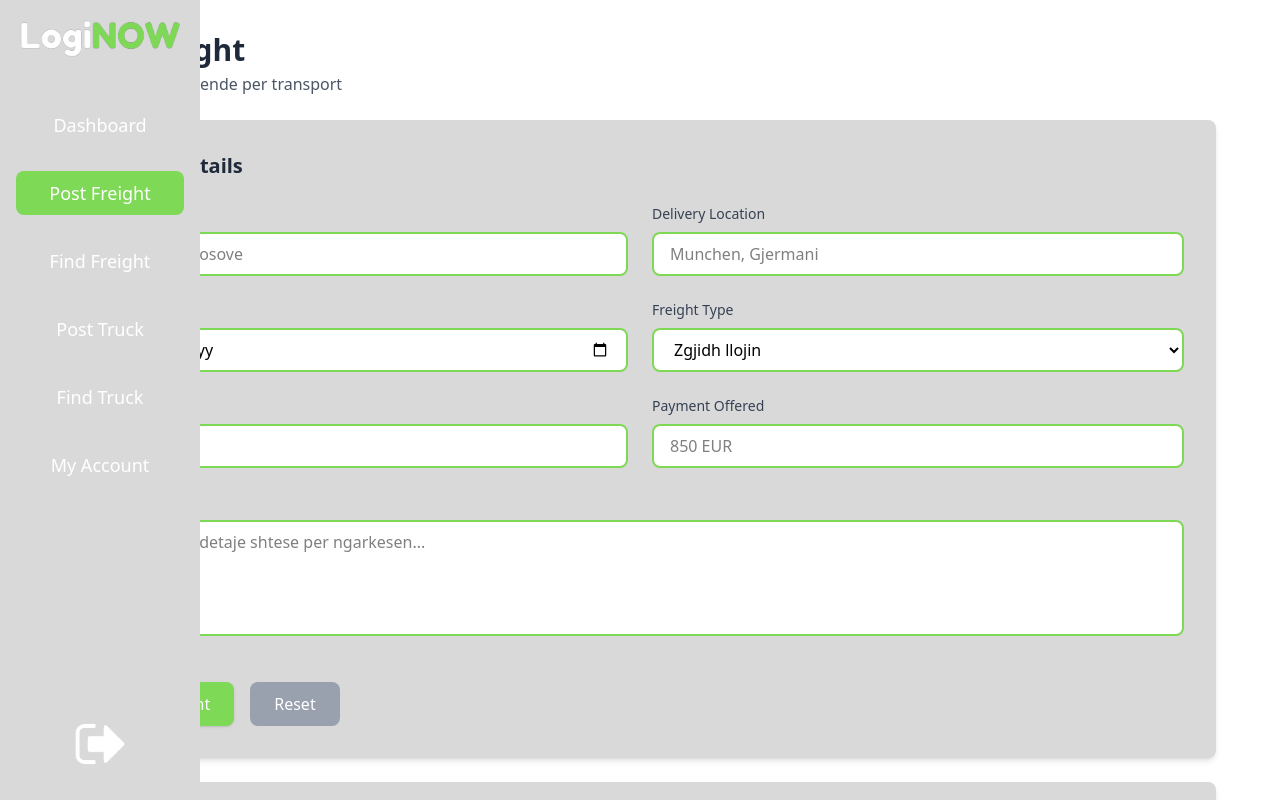
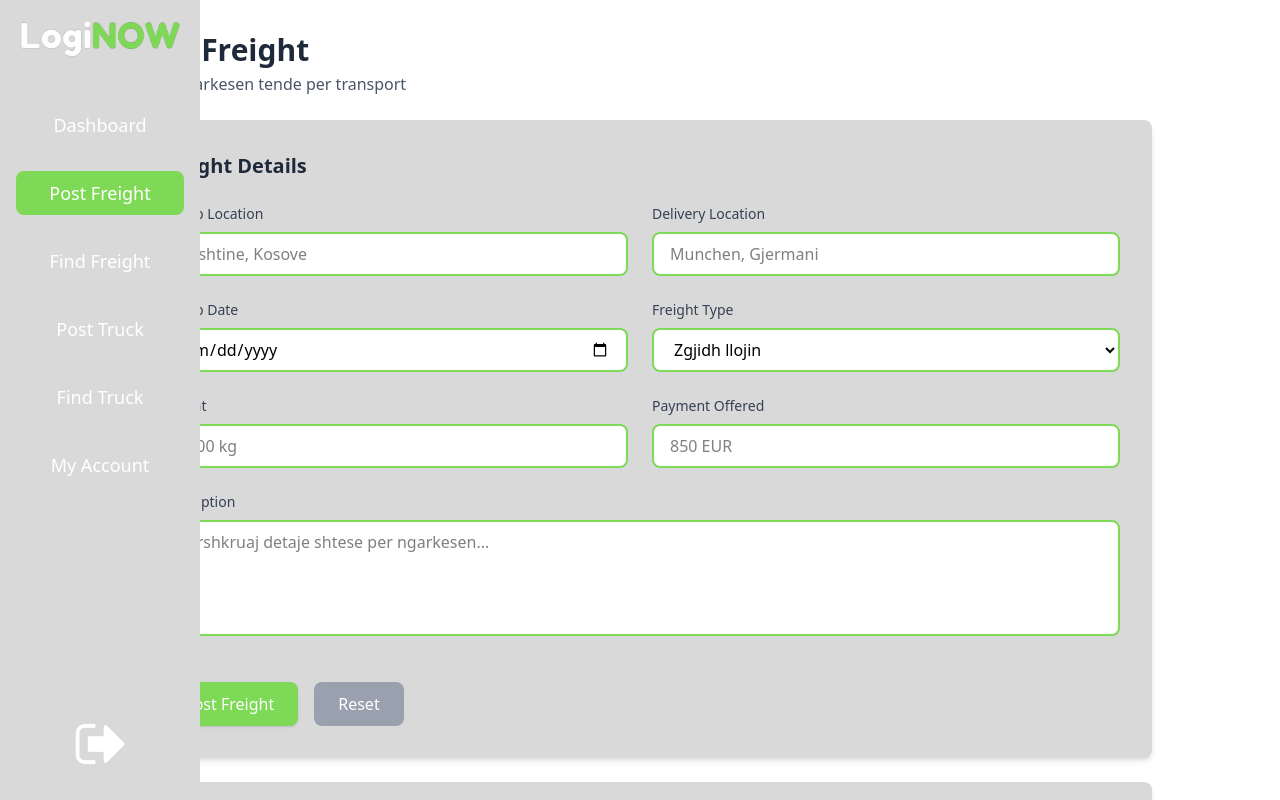
Before and after one commit to isa-bilalli/LogiNOW-LabCourse, a React (Vite) app in the folder frontend/loginow/: page /postfreight in a window 1280 px wide. Shown: the top 800 px of the page. Built offline with nearby package versions, Linux system fonts and the light colour scheme.

Commit message:
Fix PostFreight and PostTruck layout centering

```diff
--- a/frontend/loginow/src/pages/PostFreight.jsx
+++ b/frontend/loginow/src/pages/PostFreight.jsx
@@ -41,8 +41,8 @@
       <Navbar />
 
       <div className="flex-1 flex flex-col">
-        <div className="flex-1 p-8">
-          <div className="max-w-6xl mx-auto">
+        <div className="flex-1 p-8 pl-16 pr-16">
+          <div className="max-w-5xl mx-auto">
             <div className="mb-6">
               <h1 className="text-3xl font-bold text-gray-800">Post Freight</h1>
               <p className="text-gray-600 mt-1">
--- a/frontend/loginow/src/pages/PostTruck.jsx
+++ b/frontend/loginow/src/pages/PostTruck.jsx
@@ -41,8 +41,8 @@
       <Navbar />
 
       <div className="flex-1 flex flex-col">
-        <div className="flex-1 p-8">
-          <div className="max-w-6xl mx-auto">
+        <div className="flex-1 p-8 pl-16 pr-16">
+          <div className="max-w-5xl mx-auto">
             <div className="mb-6">
               <h1 className="text-3xl font-bold text-gray-800">Post Truck</h1>
               <p className="text-gray-600 mt-1">
```
